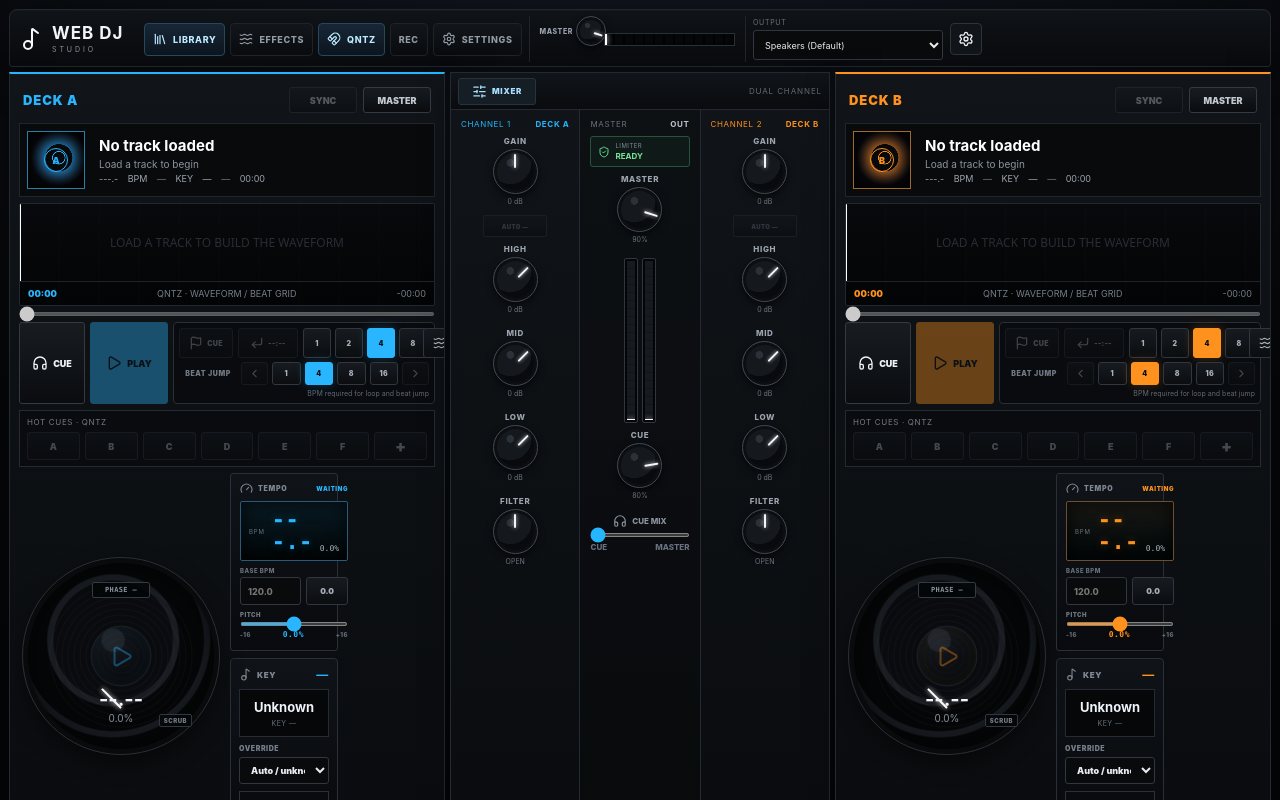
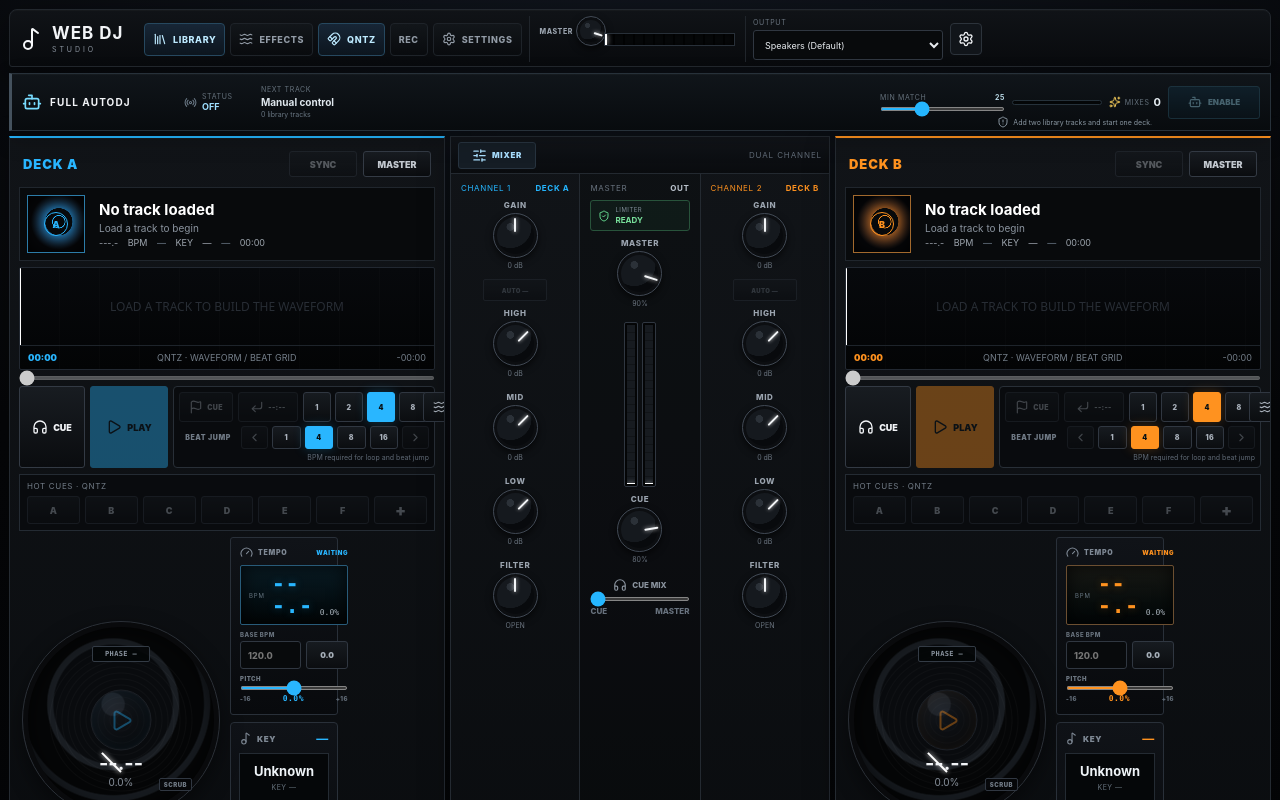
Before and after one commit to ShurexBRT/WebDJ, a React (Vite) app: page / in a window 1280 px wide. Shown: the top 800 px of the page. Built offline with nearby package versions, Linux system fonts and the light colour scheme.

Commit message:
Show persistent Full AutoDJ controls in the studio

```diff
--- a/src/App.tsx
+++ b/src/App.tsx
@@ -2,6 +2,7 @@ import { Library, Magnet, Music2, Settings, Waves } from 'lucide-react'
 import { useCallback, useEffect, useState } from 'react'
 import { AutoDjController } from './ai/AutoDjController'
 import { getAudioEngine } from './audio/AudioEngine'
+import { AutoDjPanel } from './components/AutoDjPanel'
 import { HorizontalMeter } from './components/HorizontalMeter'
 import { KnobControl } from './components/KnobControl'
 import { PwaControls } from './components/PwaControls'
@@ -74,6 +75,8 @@ function App() {
         <button className="header-settings" type="button" aria-label="Open audio settings" onClick={() => scrollTo('audio-routing')}><Settings size={16} /></button>
       </header>
 
+      <AutoDjPanel />
+
       <div className="workspace" id="mixer-workspace">
         <Deck side="A" />
         <Mixer />
```
